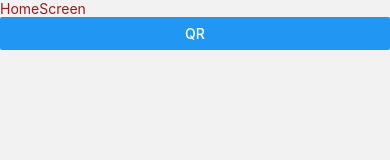
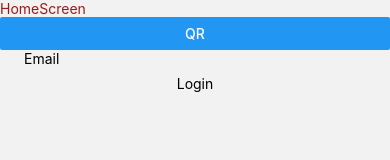
Before and after one commit to idebeijer/roc-dkst-mobileapp, a React Native app: screen /Home in a window 390 px wide. Shown: the top 160 px of the page. Built offline with nearby package versions, Linux system fonts and the light colour scheme.

Commit message:
Add stack

```diff
--- a/package.json
+++ b/package.json
@@ -13,6 +13,7 @@
     "@react-navigation/native-stack": "^6.8.0",
     "@types/react": "~18.0.0",
     "@types/react-native": "~0.69.1",
+    "daisyui": "^2.27.0",
     "expo": "~46.0.9",
     "expo-status-bar": "~1.4.0",
     "nativewind": "^2.0.9",
--- a/src/screens/HomeScreen.tsx
+++ b/src/screens/HomeScreen.tsx
@@ -1,6 +1,7 @@
-import { View, Text, SafeAreaView, Button } from "react-native";
+import { View, Text, SafeAreaView, Button, TextInput } from "react-native";
 import React, { useLayoutEffect } from "react";
 import { useNavigation } from "@react-navigation/native";
+import { styled } from "nativewind";
 
 const HomeScreen = ({ navigation }) => {
   useLayoutEffect(() => {
@@ -9,11 +10,19 @@ const HomeScreen = ({ navigation }) => {
     });
   });
 
+  const StyledButton = styled(Button);
+
   return (
     <SafeAreaView>
       <View>
         <Text className="text-red-800">HomeScreen</Text>
         <Button title="Qr" onPress={() => navigation.navigate("QrScreen")} />
+        <View className="w-full mx-auto px-6">
+          <TextInput placeholder="Email" />
+          <View className="p-2 rounded-lg">
+            <Text className="text-center text-primary">Login</Text>
+          </View>
+        </View>
       </View>
     </SafeAreaView>
   );
--- a/tailwind.config.js
+++ b/tailwind.config.js
@@ -8,5 +8,4 @@ module.exports = {
       },
     },
   },
-  plugins: [],
 };
```
Also changed, not shown: 1 other file (tests, documents, lock files or other folders).
